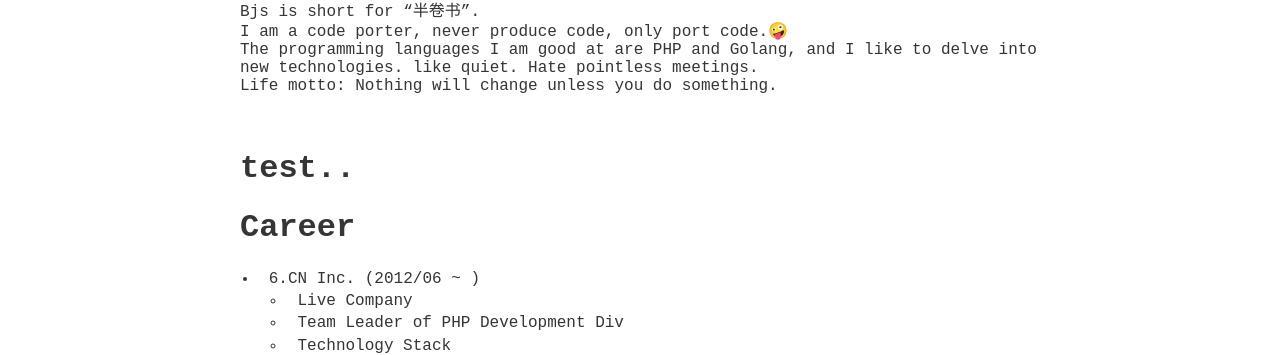
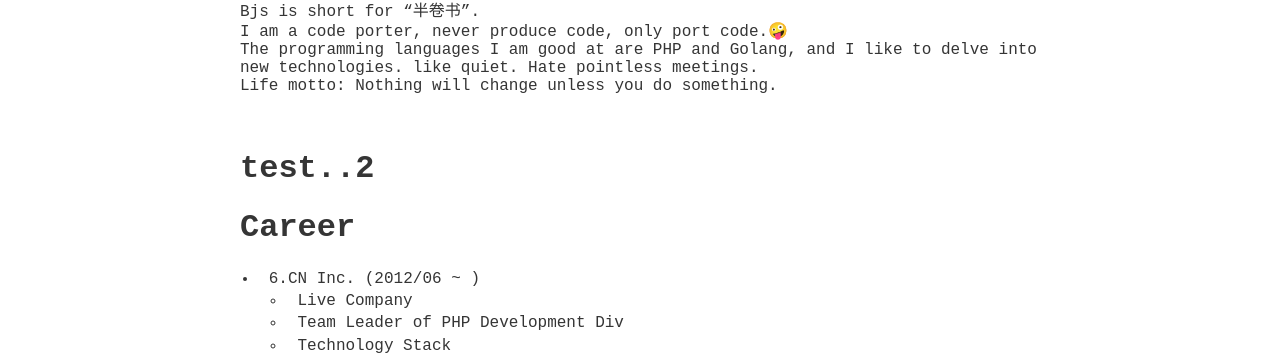
Before and after one commit to banjuanshu/banjuanshu.github.io, a Jekyll site: the page built from docs/index.md, in a window 1280 px wide. Shown: the part 452-807 px from the top of the page. Built offline with Jekyll 4.4.1, drawn with Linux system fonts in a browser that asks for light colours.

Commit message:
fix(base): Test

```diff
--- a/docs/index.md
+++ b/docs/index.md
@@ -11,7 +11,7 @@ The programming languages I am good at are PHP and Golang, and I like to delve i
 Life motto: Nothing will change unless you do something.
 
 <br/>
-# test..
+# test..2
 
 # Career
 * 6.CN Inc. (2012/06 ~ )
```
